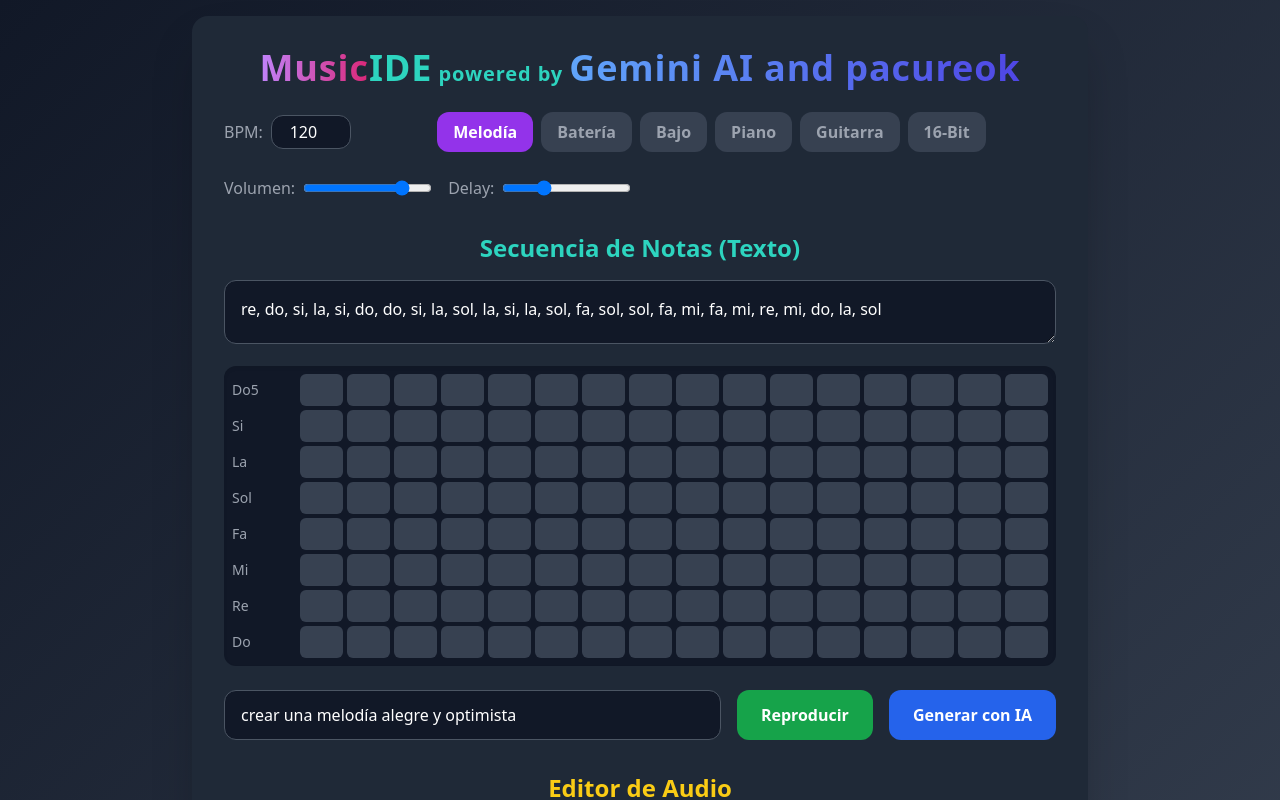
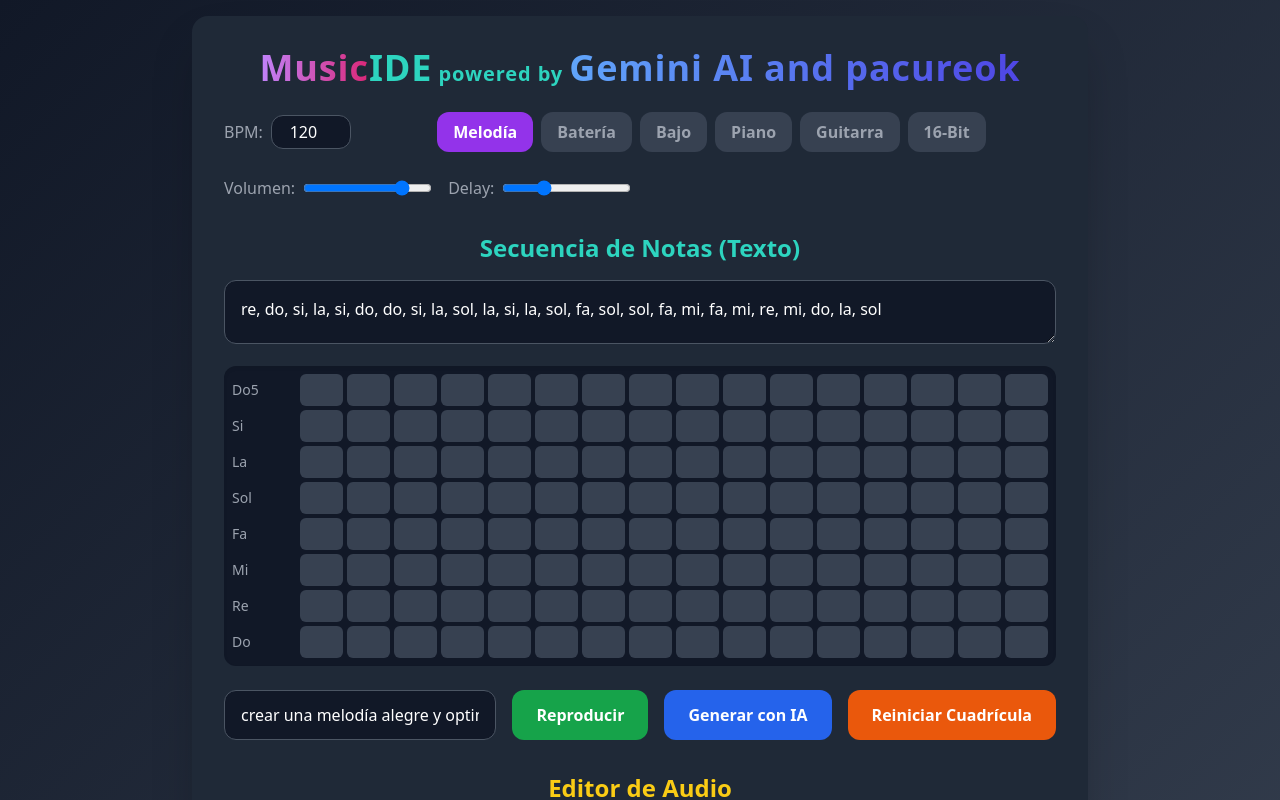
Before and after one commit to pacureok/IDE-music, a React (Create React App) app: page / in a window 1280 px wide. Shown: the top 800 px of the page. Built offline with nearby package versions, Linux system fonts and the light colour scheme.

Commit message:
Update App.js

```diff
--- a/src/App.js
+++ b/src/App.js
@@ -889,6 +889,12 @@
             >
               Generar con IA
             </button>
+            <button
+              onClick={resetGrid}
+              className="flex-1 sm:flex-initial w-full sm:w-auto px-6 py-3 rounded-xl font-bold bg-orange-600 hover:bg-orange-700 text-white shadow-orange-500/50 transition-all duration-300 ease-in-out transform hover:scale-105"
+            >
+              Reiniciar Cuadrícula
+            </button>
           </div>
         </div>
 
```
